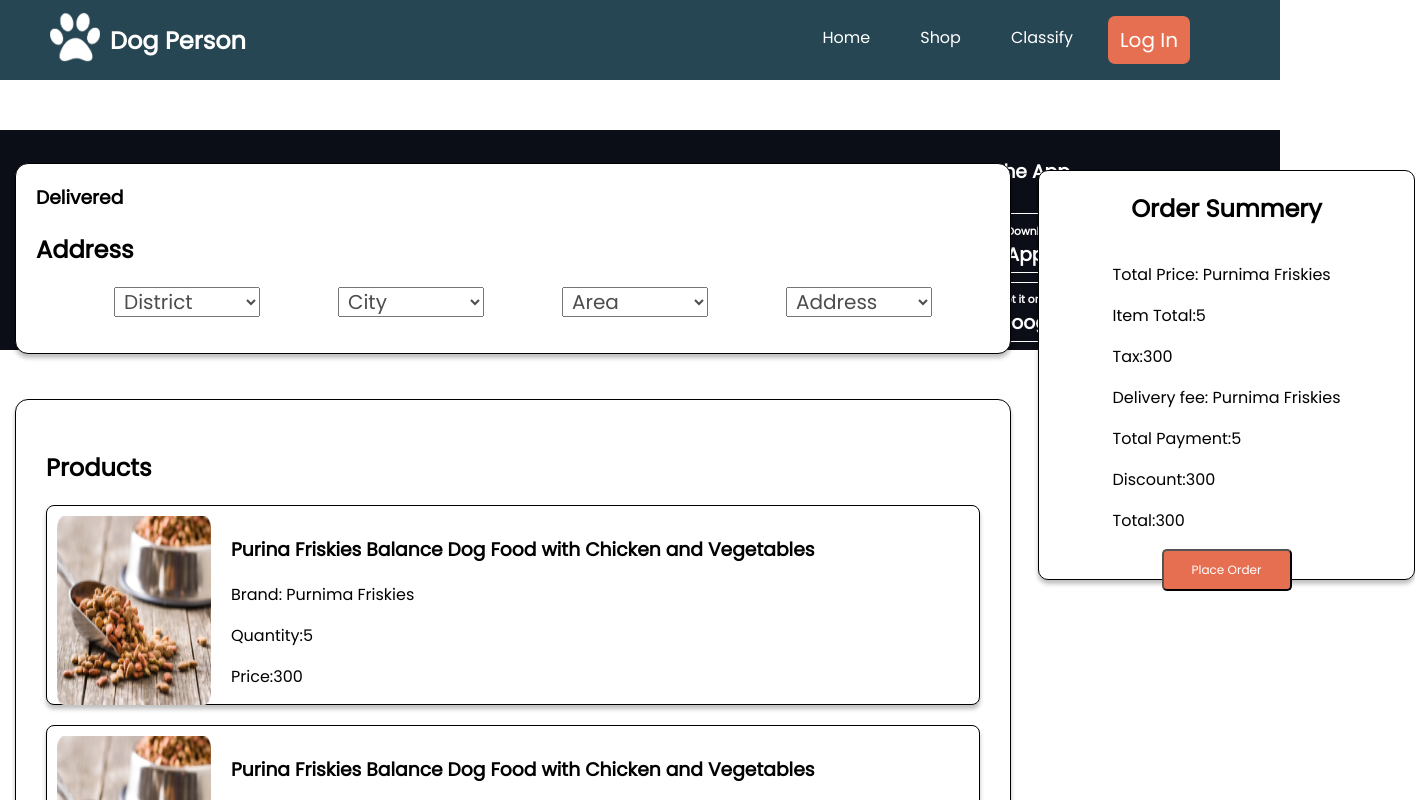
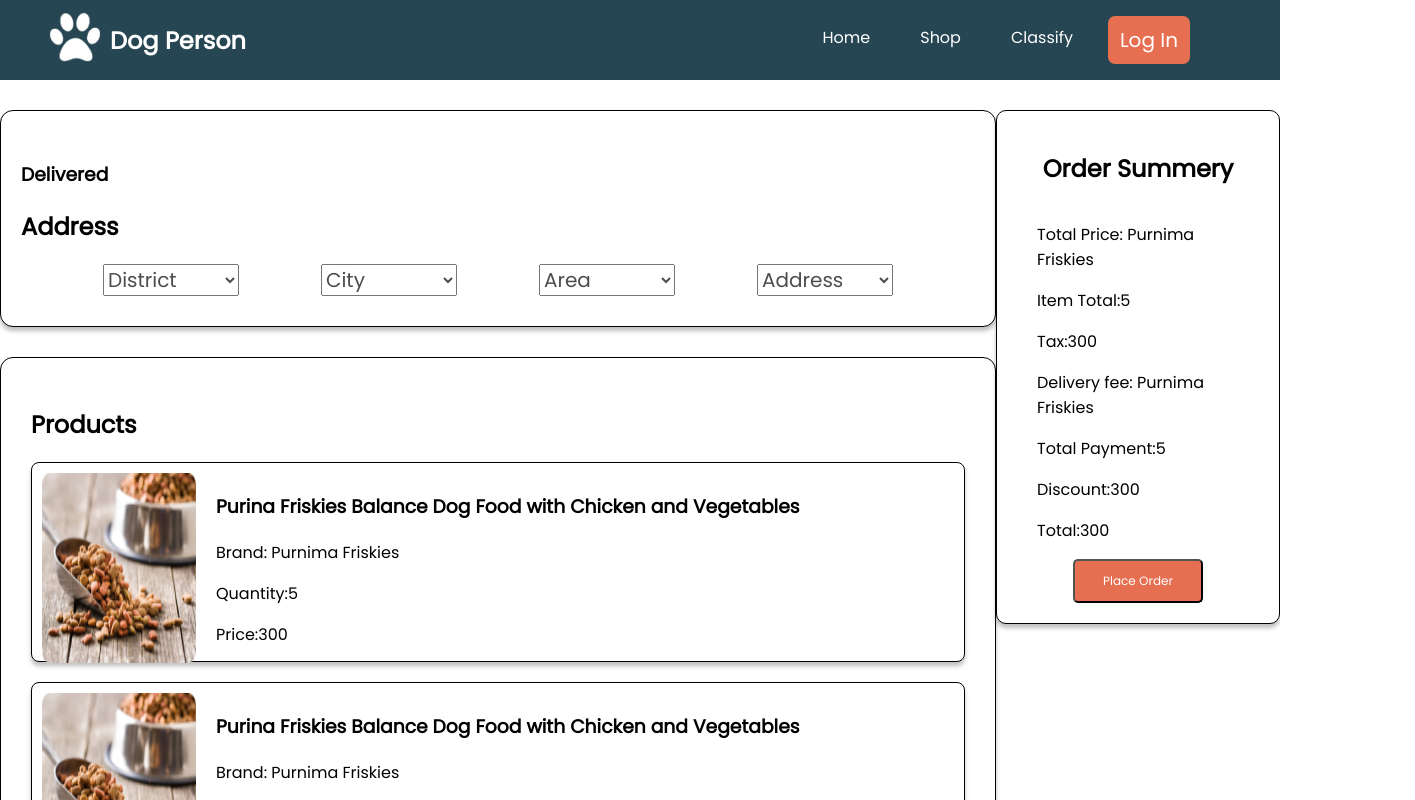
Before and after one commit to farjana579/Dog-Person, a Next.js app: page /PlaceOrderIndex in a window 1280 px wide. Shown: the top 800 px of the page, 1415 px wide, since content can reach past the window. Built offline with nearby package versions, Linux system fonts and the light colour scheme; grey boxes are pictures that could not be loaded.

Commit message:
place Order

```diff
--- a/components/placeOrder/placeOrderHome.js
+++ b/components/placeOrder/placeOrderHome.js
@@ -4,7 +4,8 @@
 
 const PlaceOrderHome = () => {
     return (
-        <div>
+        <div className={PlaceOrderStyle.between_first_second_div_and_sideDiv} >
+            <div className={PlaceOrderStyle.first_second_div}>
             <div className={PlaceOrderStyle.firstDiv}>
                 <h3>Delivered </h3>
                 <h2>Address</h2>
@@ -100,6 +101,9 @@
                     </div>
 
                 </div>
+
+            </div>
+
             <div className={PlaceOrderStyle.SideDiv}  >
                 <h2>Order Summery</h2>
                 <div className={PlaceOrderStyle.SideDivWrite} >
@@ -114,6 +118,7 @@
                 </div>
                 <button className={PlaceOrderStyle.orderbtn}>Place Order</button>
             </div>
+
         </div >
     );
 };
--- a/styles/PlaceOrder.module.css
+++ b/styles/PlaceOrder.module.css
@@ -1,32 +1,48 @@
-.firstDiv {
+  .first_second_div{
+    display: flex;
+    flex-direction: column;
+    justify-content: flex-start;
+
+  }
+  .between_first_second_div_and_sideDiv{
+         display: flex;
+        flex-direction: row;
+        justify-content: space-evenly;
+        align-items: flex-start;
+
+  }
+  .firstDiv {
     box-sizing: border-box;
+     /* width: 996px;
+    height: 191px;  */
 
-    position: absolute;
-    width: 996px;
-    height: 191px;
-    left: 15px;
-    top: 163px;
+    /* left: 15px;
+    top: 163px; */
     padding-left: 20px;
+    padding-right: 20px;
+    padding-bottom: 30px;
+    padding-top: 30px;
 
     background: #FFFFFF;
     border: 1px solid #000000;
     box-shadow: 0px 4px 4px rgba(0, 0, 0, 0.25);
     border-radius: 13px;
+    margin-top: 30px;
 }
 
 .selectList>select {
 
 
-    height: 30px;
+    /* height: 30px;
     left: 104px;
-    top: 289px;
-    padding-left: 5px;
-    padding-right: 5px;
+    top: 289px; */
+    /* padding-left: 5px;
+    padding-right: 5px; */
     font-family: 'Poppins';
     font-style: normal;
     font-weight: 300;
     font-size: 20px;
-    line-height: 30px;
+
     color: rgba(0, 0, 0, 0.7);
 
 }
@@ -38,17 +54,20 @@
 
 .SecondDiv {
     box-sizing: border-box;
-    position: absolute;
-    width: 996px;
-    height: 760px;
+
+     width: 996px;
+   /* height: 760px;
     left: 15px;
-    top: 399px;
+    top: 399px; */
     background: white;
     border: 1px solid #000000;
     box-shadow: 0px 4px 4px rgba(0, 0, 0, 0.25);
     border-radius: 13px;
     padding-left: 30px;
+    padding-right: 30px;
     padding-top: 30px;
+    padding-bottom: 30px;
+    margin-top: 30px;
 
 }
 
@@ -81,17 +100,21 @@
 
 .SideDiv {
     box-sizing: border-box;
-    position: absolute;
-    width: 377px;
-    height: 410px;
-    left: 1038px;
-    top: 170px;
+    margin-top: 30px;
+
+    padding-left: 40px;
+    padding-top: 20px;
+    padding-right: 40px;
+    padding-bottom: 20px;
+    /* left: 1038px;
+    top: 170px; */
     background: #FFFFFF;
     border: 1px solid #000000;
     box-shadow: 0px 4px 4px rgba(0, 0, 0, 0.25);
     border-radius: 10px;
     display: flex;
     flex-direction: column;
+
     align-items: center;
 }
 
```
Lines whose indentation alone changed are shown as unchanged.
